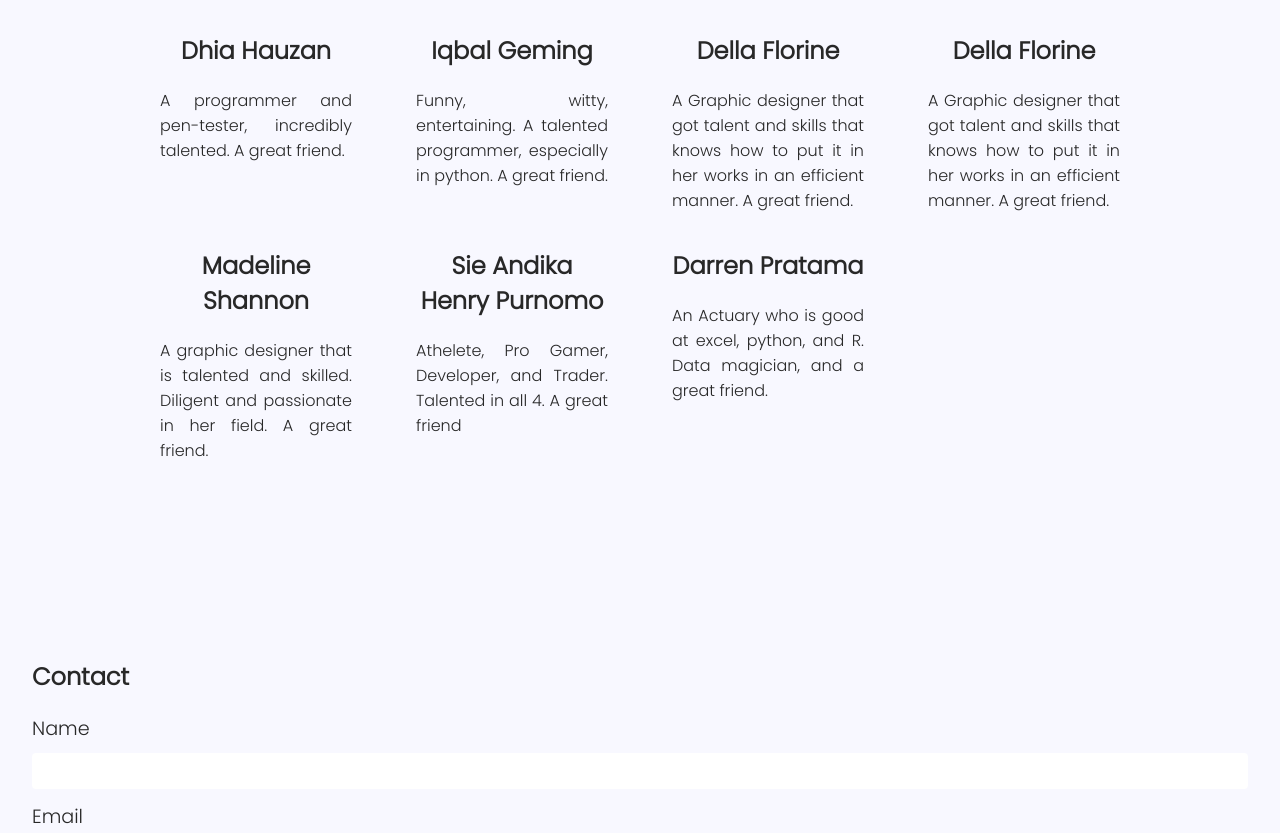
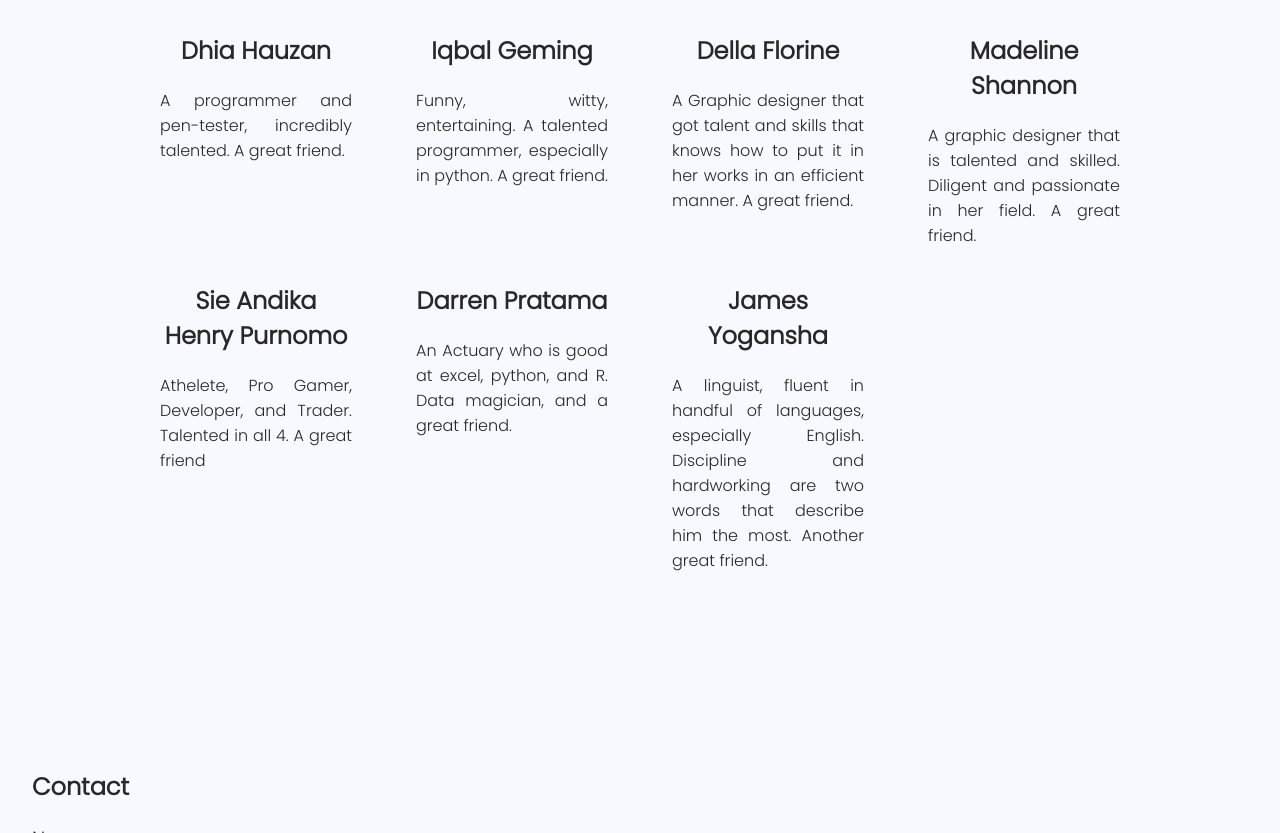
Before and after one commit to IniJamiel/Webset, a website: page index.html in a window 1280 px wide. Shown: the part 3643-4476 px from the top of the page. Drawn offline with Linux system fonts and the light colour scheme.

Commit message:
Update index.html

```diff
--- a/index.html
+++ b/index.html
@@ -356,17 +356,6 @@
                     </li>
                     <li>
                         <div>
-                            <h2>Della Florine</h2>
-                        </div>
-                        <div>
-                            <p>
-                                A Graphic designer that got talent and skills that knows how to put it in her works in an efficient manner.
-                                A great friend.
-                            </p>
-                        </div>
-                    </li>
-                    <li>
-                        <div>
                             <h2>Madeline Shannon</h2>
                         </div>
                         <div>
@@ -393,6 +382,16 @@
                         <div>
                             <p>
                                 An Actuary who is good at excel, python, and R. Data magician, and a great friend.
+                            </p>
+                        </div>
+                    </li>
+                    <li>
+                        <div>
+                            <h2>James Yogansha</h2>
+                        </div>
+                        <div>
+                            <p>
+                                A linguist, fluent in handful of languages, especially English. Discipline and hardworking are two words that describe him the most. Another great friend.
                             </p>
                         </div>
                     </li>
```
